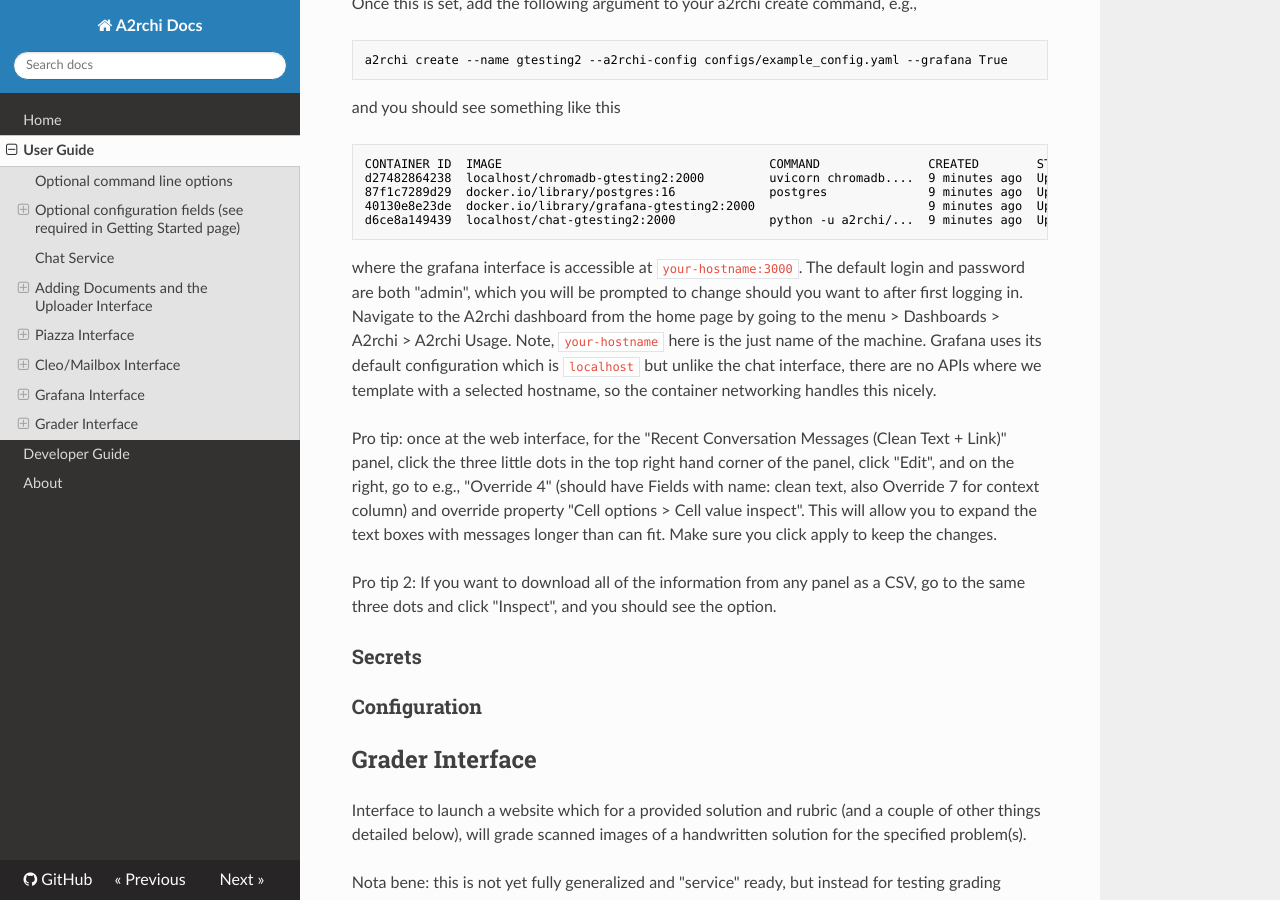
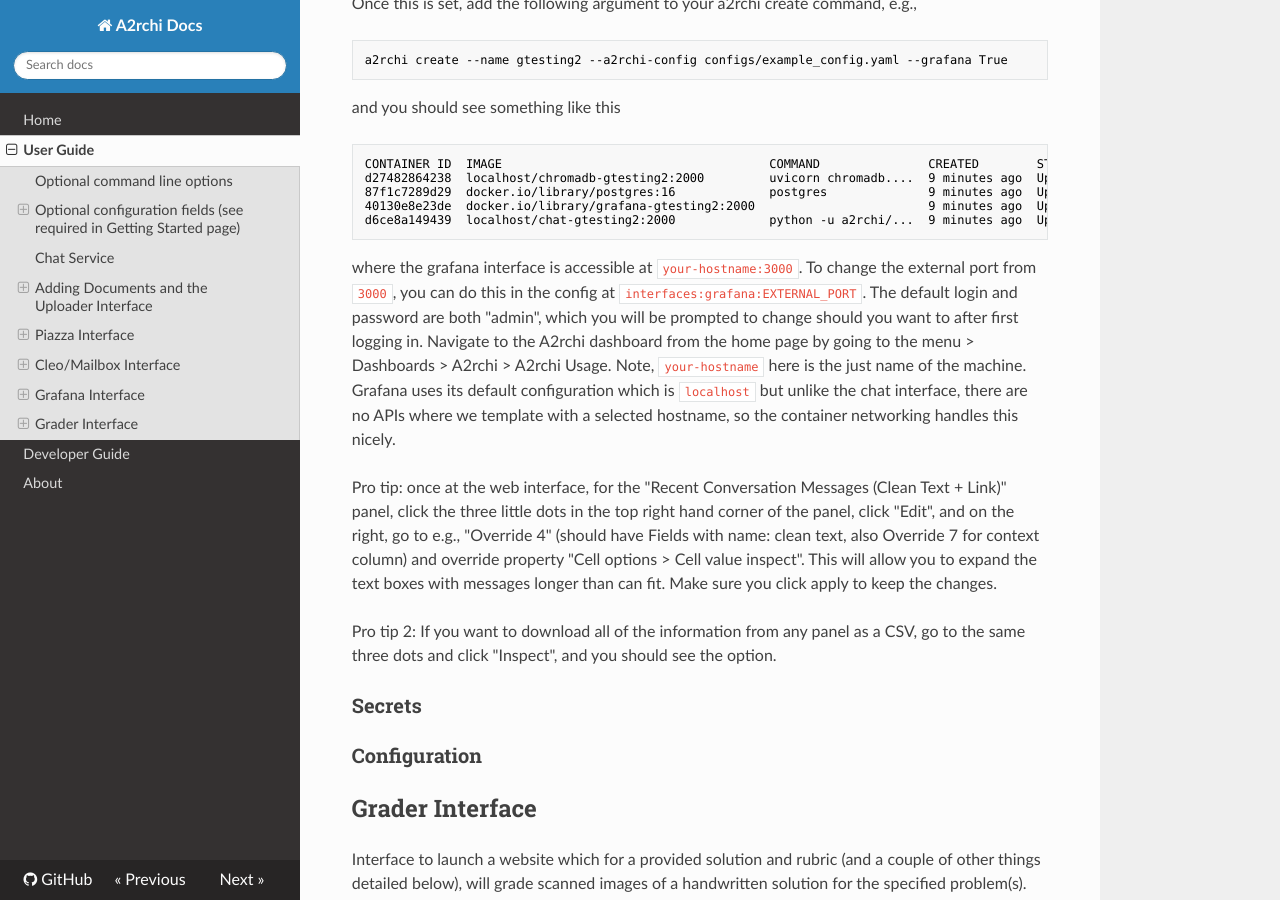
Before and after one commit to mit-submit/A2rchi, an MkDocs documentation site: the page built from docs/docs/user_guide.md, in a window 1280 px wide and 900 px high, scrolled down 7014 px. Built offline with MkDocs 1.6.1, drawn with Linux system fonts in a browser that asks for light colours; nearby versions of some CDN libraries.

Commit message:
hotfixes

````diff
--- a/docs/docs/user_guide.md
+++ b/docs/docs/user_guide.md
@@ -252,7 +252,7 @@
 40130e8e23de  docker.io/library/grafana-gtesting2:2000                        9 minutes ago  Up 9 minutes            0.0.0.0:3000->3000/tcp, 3000/tcp  grafana-gtesting2
 d6ce8a149439  localhost/chat-gtesting2:2000             python -u a2rchi/...  9 minutes ago  Up 9 minutes            0.0.0.0:7861->7861/tcp            chat-gtesting2
 ```
-where the grafana interface is accessible at `your-hostname:3000`. The default login and password are both "admin", which you will be prompted to change should you want to after first logging in. Navigate to the A2rchi dashboard from the home page by going to the menu > Dashboards > A2rchi > A2rchi Usage. Note, `your-hostname` here is the just name of the machine. Grafana uses its default configuration which is `localhost` but unlike the chat interface, there are no APIs where we template with a selected hostname, so the container networking handles this nicely.
+where the grafana interface is accessible at `your-hostname:3000`. To change the external port from `3000`, you can do this in the config at `interfaces:grafana:EXTERNAL_PORT`. The default login and password are both "admin", which you will be prompted to change should you want to after first logging in. Navigate to the A2rchi dashboard from the home page by going to the menu > Dashboards > A2rchi > A2rchi Usage. Note, `your-hostname` here is the just name of the machine. Grafana uses its default configuration which is `localhost` but unlike the chat interface, there are no APIs where we template with a selected hostname, so the container networking handles this nicely.
 
 Pro tip: once at the web interface, for the "Recent Conversation Messages (Clean Text + Link)" panel, click the three little dots in the top right hand corner of the panel, click "Edit", and on the right, go to e.g., "Override 4" (should have Fields with name: clean text, also Override 7 for context column) and override property "Cell options > Cell value inspect". This will allow you to expand the text boxes with messages longer than can fit. Make sure you click apply to keep the changes.
 
--- a/requirements.txt
+++ b/requirements.txt
@@ -1,6 +1,6 @@
 backoff==2.2.1
 beautifulsoup4==4.12.3
-bitsandbytes==0.45.1
+bitsandbytes==0.46.1
 chromadb==0.4.13
 clickhouse-connect==0.6.6
 coloredlogs==15.0.1
@@ -31,7 +31,7 @@
 python-redmine==2.4.0
 regex==2023.12.25
 requests==2.32.3
-sentence-transformers==3.2.1
+sentence-transformers==5.0.0
 sentencepiece==0.2.0
 sympy==1.14
 tiktoken==0.7.0
````
Also changed, not shown: README.md.
